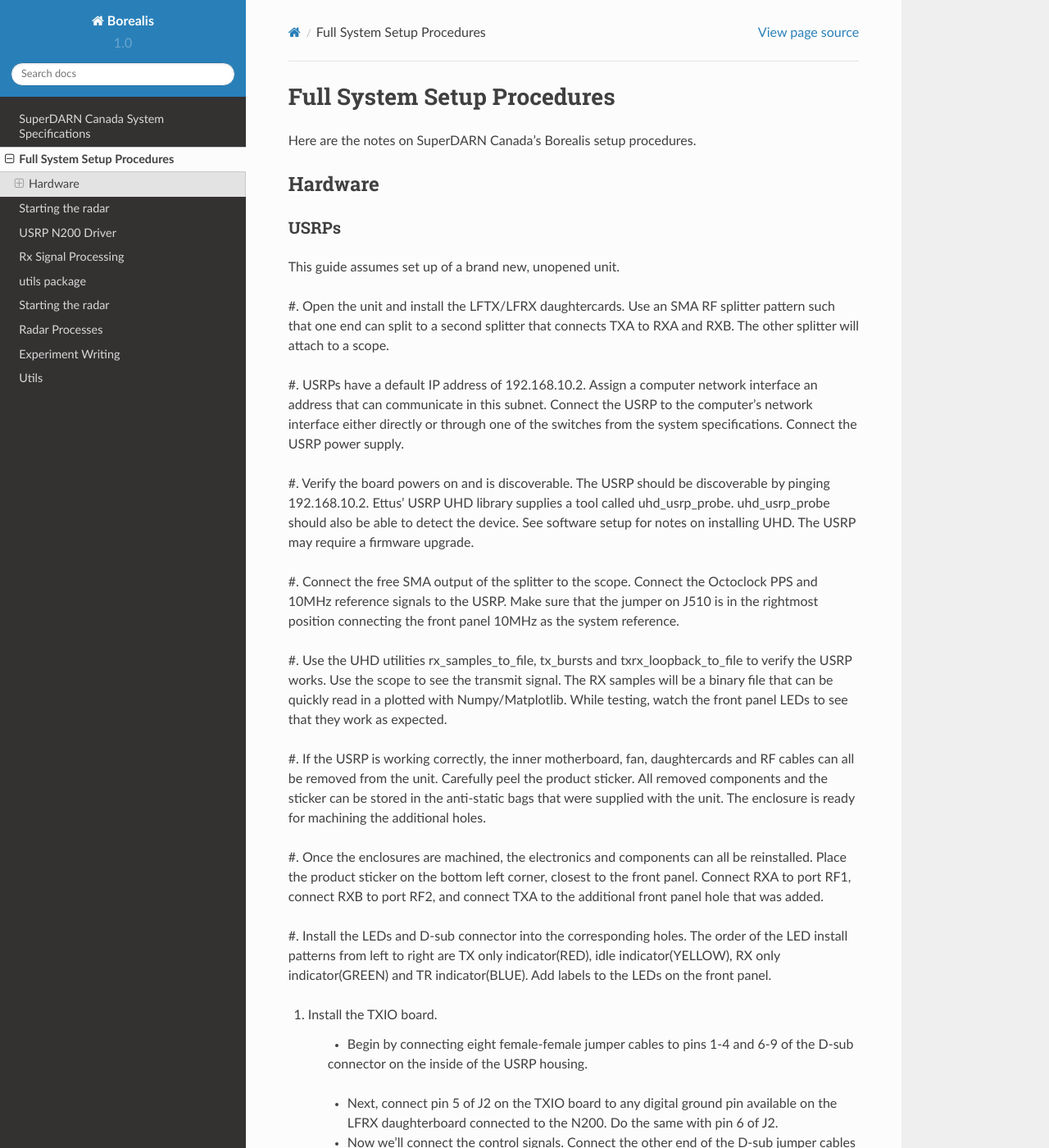
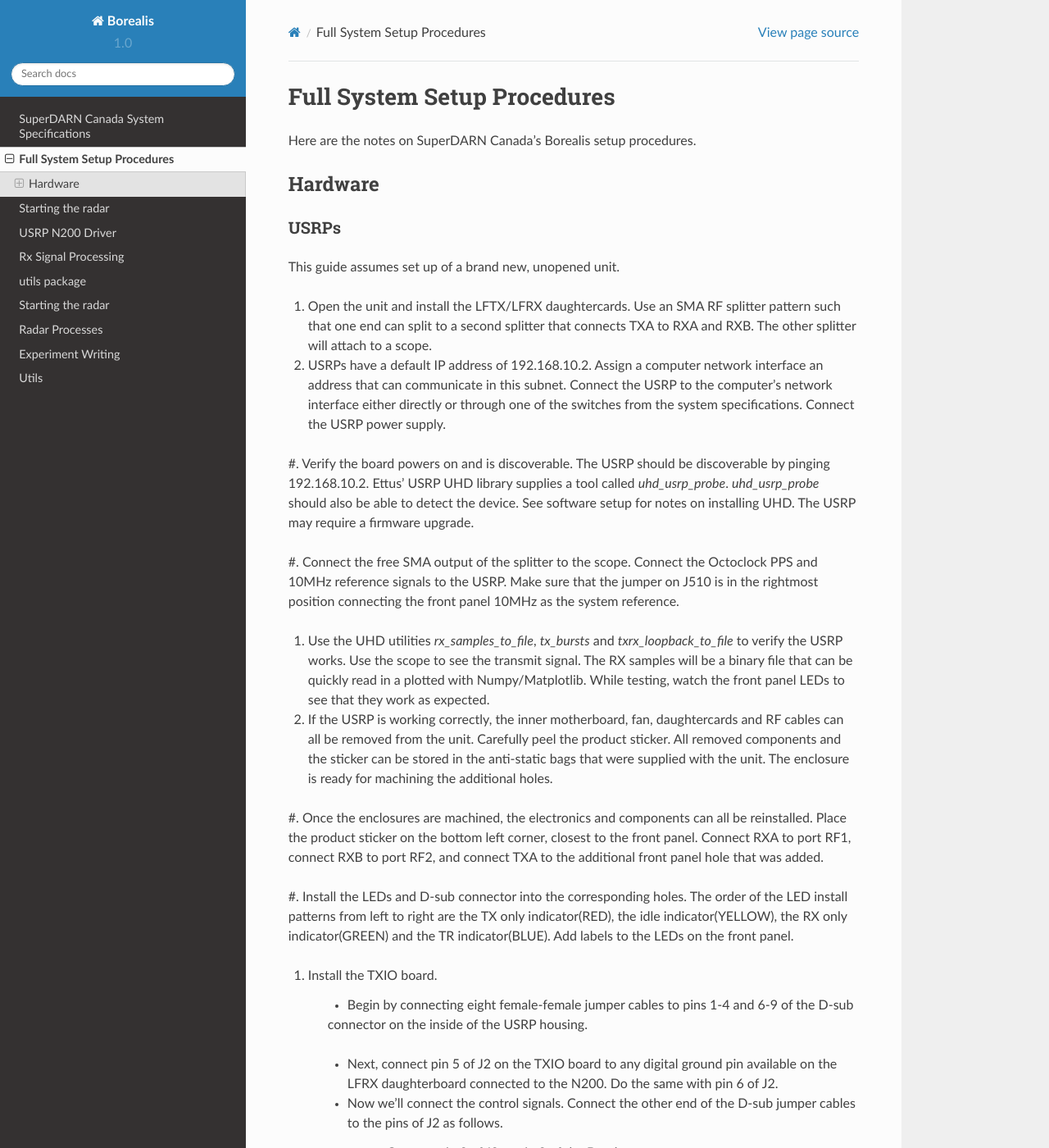
Before and after one commit to SuperDARNCanada/borealis, a Sphinx documentation site: the page built from docs/source/system_setup.rst, in a window 1280 px wide and 1400 px high. Shown: the whole window at 82% size. Built offline with Sphinx 7.4.7 and the Read the Docs theme 2.0.0, drawn with Linux system fonts in a browser that asks for light colours; formulas are drawn with MathJax 3; pages that are not in the unit, such as notebooks, are missing from menus; some of the changed text lies outside the part shown.

Commit message:
fixing syntax issues

```diff
--- a/docs/source/system_setup.rst
+++ b/docs/source/system_setup.rst
@@ -13,90 +13,74 @@ USRPs
 
 This guide assumes set up of a brand new, unopened unit.
 
-#. Open the unit and install the LFTX/LFRX daughtercards. Use an SMA RF splitter pattern such that
-one end can split to a second splitter that connects TXA to RXA and RXB. The other splitter will
-attach to a scope.
+#. Open the unit and install the LFTX/LFRX daughtercards. Use an SMA RF splitter pattern such that one end can split to a second splitter that connects TXA to RXA and RXB. The other splitter will attach to a scope.
 
-#. USRPs have a default IP address of 192.168.10.2. Assign a computer network interface an address
-that can communicate in this subnet. Connect the USRP to the computer's network interface either
-directly or through one of the switches from the system specifications. Connect the USRP power
-supply.
+#. USRPs have a default IP address of 192.168.10.2. Assign a computer network interface an address that can communicate in this subnet. Connect the USRP to the computer's network interface either directly or through one of the switches from the system specifications. Connect the USRP power supply.
 
 #. Verify the board powers on and is discoverable. The USRP should be discoverable by pinging
-192.168.10.2. Ettus' USRP UHD library supplies a tool called uhd_usrp_probe. uhd_usrp_probe should
-also be able to detect the device. See software setup for notes on installing UHD. The USRP may
-require a firmware upgrade.
+192.168.10.2. Ettus' USRP UHD library supplies a tool called `uhd_usrp_probe`. `uhd_usrp_probe` should also be able to detect the device. See software setup for notes on installing UHD. The USRP may require a firmware upgrade.
 
 #. Connect the free SMA output of the splitter to the scope. Connect the Octoclock PPS and 10MHz
 reference signals to the USRP. Make sure that the jumper on J510 is in the rightmost position
 connecting the front panel 10MHz as the system reference.
 
-#. Use the UHD utilities rx_samples_to_file, tx_bursts and txrx_loopback_to_file to verify the
-USRP works. Use the scope to see the transmit signal. The RX samples will be a binary file that
-can be quickly read in a plotted with Numpy/Matplotlib. While testing, watch the front panel LEDs
-to see that they work as expected.
+#. Use the UHD utilities `rx_samples_to_file`, `tx_bursts` and `txrx_loopback_to_file` to verify the USRP works. Use the scope to see the transmit signal. The RX samples will be a binary file that can be quickly read in a plotted with Numpy/Matplotlib. While testing, watch the front panel LEDs to see that they work as expected.
 
-#. If the USRP is working correctly, the inner motherboard, fan, daughtercards and RF cables can
-all be removed from the unit. Carefully peel the product sticker. All removed components and the
-sticker can be stored in the anti-static bags that were supplied with the unit. The enclosure is
-ready for machining the additional holes.
+#. If the USRP is working correctly, the inner motherboard, fan, daughtercards and RF cables can all be removed from the unit. Carefully peel the product sticker. All removed components and the sticker can be stored in the anti-static bags that were supplied with the unit. The enclosure is ready for machining the additional holes.
 
-#. Once the enclosures are machined, the electronics and components can all be reinstalled. Place
-the product sticker on the bottom left corner, closest to the front panel. Connect RXA to port RF1,
+#. Once the enclosures are machined, the electronics and components can all be reinstalled. Place the product sticker on the bottom left corner, closest to the front panel. Connect RXA to port RF1,
 connect RXB to port RF2, and connect TXA to the additional front panel hole that was added.
 
 #. Install the LEDs and D-sub connector into the corresponding holes. The order of the LED install
-patterns from left to right are TX only indicator(RED), idle indicator(YELLOW),
-RX only indicator(GREEN) and TR indicator(BLUE). Add labels to the LEDs on the front panel.
+patterns from left to right are the TX only indicator(RED), the idle indicator(YELLOW), the RX only indicator(GREEN) and the TR indicator(BLUE). Add labels to the LEDs on the front panel.
 
 #. Install the TXIO board.
 
-    * Begin by connecting eight female-female jumper cables to pins 1-4 and 6-9 of the D-sub
+    - Begin by connecting eight female-female jumper cables to pins 1-4 and 6-9 of the D-sub
     connector on the inside of the USRP housing.
 
-    * Next, connect pin 5 of J2 on the TXIO board to any digital ground pin available on the LFRX daughterboard connected to the N200. Do the same with pin 6 of J2.
+    - Next, connect pin 5 of J2 on the TXIO board to any digital ground pin available on the LFRX daughterboard connected to the N200. Do the same with pin 6 of J2.
 
-    * Now we’ll connect the control signals. Connect the other end of the D-sub jumper cables to the
-    pins of J2 as follows.
+    - Now we’ll connect the control signals. Connect the other end of the D-sub jumper cables to the pins of J2 as follows.
 
-        * Connect pin 2 of J2 to pin 3 of the D-sub.
-        * Connect pin 4 of J2 to pin 8 of the D-sub.
-        * Connect pin 8 of J2 to pin 2 of the D-sub.
-        * Connect pin 10 of J2 to pin 7 of the D-sub.
-        * Connect pin 1 of J2 to pin 4 of the D-sub.
-        * Connect pin 3 of J2 to pin 9 of the D-sub.
-        * Connect pin 7 of J2 to pin 1 of the D-sub.
-        * Connect pin 9 of J2 to pin 6 of the D-sub.
+        - Connect pin 2 of J2 to pin 3 of the D-sub.
+        - Connect pin 4 of J2 to pin 8 of the D-sub.
+        - Connect pin 8 of J2 to pin 2 of the D-sub.
+        - Connect pin 10 of J2 to pin 7 of the D-sub.
+        - Connect pin 1 of J2 to pin 4 of the D-sub.
+        - Connect pin 3 of J2 to pin 9 of the D-sub.
+        - Connect pin 7 of J2 to pin 1 of the D-sub.
+        - Connect pin 9 of J2 to pin 6 of the D-sub.
 
-    * Once you finish with the J2 connections, we move on to the LFRX GPIO connections.
+    - Once you finish with the J2 connections, we move on to the LFRX GPIO connections.
 
-        * Connect pin 3 of J1 to an available digital ground pin on the LFRX daughterboard.
-        * Connect pin 4 of J1 to the 6V power pin on the LFRX daughterboard.
-        * Connect pin 5 of J1 to the io_rxa[1] pin on the LFRX daughterboard.
-        * Connect pin 6 of J1 to the io_rxa[3] pin on the LFRX daughterboard.
-        * Connect pin 7 of J1 to the io_rxa[5] pin on the LFRX daughterboard.
-        * Connect pin 8 of J1 to the io_rxa[7] pin on the LFRX daughterboard.
-        * Connect pin 9 of J1 to the io_rxa[11] pin on the LFRX daughterboard.
-        * Connect pin 10 of J1 to the io_rxa[13] pin on the LFRX daughterboard.
-        * Connect pin 11 of J1 to the io_rxa[9] pin on the LFRX daughterboard.
-        * Connect pin 12 of J1 to an available digital ground pin on the LFRX daughterboard.
+        - Connect pin 3 of J1 to an available digital ground pin on the LFRX daughterboard.
+        - Connect pin 4 of J1 to the 6V power pin on the LFRX daughterboard.
+        - Connect pin 5 of J1 to the io_rxa[1] pin on the LFRX daughterboard.
+        - Connect pin 6 of J1 to the io_rxa[3] pin on the LFRX daughterboard.
+        - Connect pin 7 of J1 to the io_rxa[5] pin on the LFRX daughterboard.
+        - Connect pin 8 of J1 to the io_rxa[7] pin on the LFRX daughterboard.
+        - Connect pin 9 of J1 to the io_rxa[11] pin on the LFRX daughterboard.
+        - Connect pin 10 of J1 to the io_rxa[13] pin on the LFRX daughterboard.
+        - Connect pin 11 of J1 to the io_rxa[9] pin on the LFRX daughterboard.
+        - Connect pin 12 of J1 to an available digital ground pin on the LFRX daughterboard.
 
-    * We connect the LEDs. Using female to female jumper cables, make the following
+    - We connect the LEDs. Using female to female jumper cables, make the following
     connections:
 
-        * Anode of red LED to J3 pin 1.
-        * Cathode of red LED to J3 pin 2.
-        * Anode of yellow LED to J3 pin 3.
-        * Cathode of yellow LED to J3 pin 4.
-        * Anode of green LED to J3 pin 5.
-        * Cathode of green LED to J3 pin 6.
-        * Anode of blue LED to J3 pin 7.
-        * Cathode of blue LED to J3 pin 8.
+        - Anode of red LED to J3 pin 1.
+        - Cathode of red LED to J3 pin 2.
+        - Anode of yellow LED to J3 pin 3.
+        - Cathode of yellow LED to J3 pin 4.
+        - Anode of green LED to J3 pin 5.
+        - Cathode of green LED to J3 pin 6.
+        - Anode of blue LED to J3 pin 7.
+        - Cathode of blue LED to J3 pin 8.
 
-    * Connect the outermost SMA-MFA cable to J7, proceeding inwards, connect the SMA-MFA cables to
+    - Connect the outermost SMA-MFA cable to J7, proceeding inwards, connect the SMA-MFA cables to
     J6, J5, and J4 respectively.
 
-    * Screw the TXIO board into place on the USRP housing.
+    - Screw the TXIO board into place on the USRP housing.
 
 #. Follow TXIO testing procedures from TXIO notes.
 
--- a/docs/source/system_specifications.rst
+++ b/docs/source/system_specifications.rst
@@ -22,7 +22,8 @@ Digital Radio Equipment
 - 20x SMA to N-type Male to Female cables
 - 4x Cables from INTF pre-amps   <-MORE DETAIL
 - 16x Cables from MAIN pre-amps    <-MORE DETAIL
-tu
+- 1x 15V power supply (INTF pre-amps)
+
 ================
 Control Computer
 ================
```
